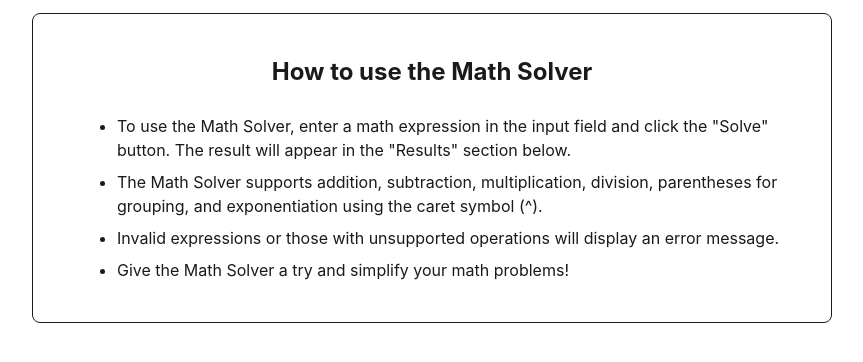
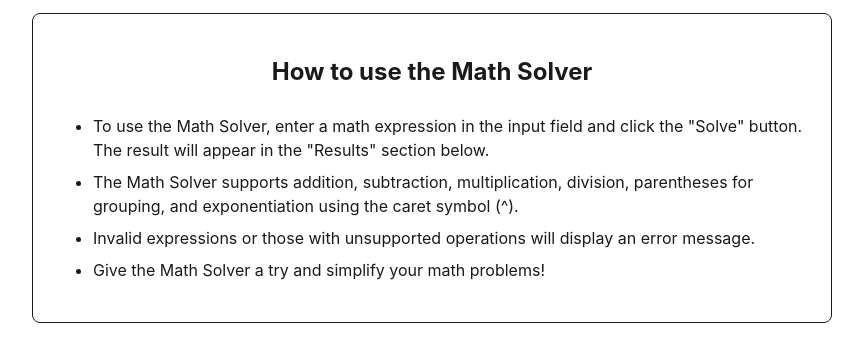
Before and after one commit to samir1498/arithmetic-simplifier, a website built with Vite: page index.html in a window 1280 px wide. Shown: the part 320-682 px from the top of the page, without its empty margins (208-1071 px from the left). Built offline with nearby package versions, Linux system fonts and the light colour scheme.

Commit message:
Updating usage description style

```diff
--- a/style.css
+++ b/style.css
@@ -90,7 +90,7 @@ button:focus-visible {
 
 .usage {
   margin: 1rem 2rem;
-  padding: 1rem 2rem;
+  padding: 1rem;
   background-color: #1a1a1a;
   color: white;
   border-radius: 8px;
@@ -112,7 +112,7 @@ h3 {
 .usage ul {
   list-style: disc;
   margin: 0;
-  margin-left: 0.75rem;
+  margin-left: 0.25rem;
   margin-bottom: 1.5em;
 }
 
```
